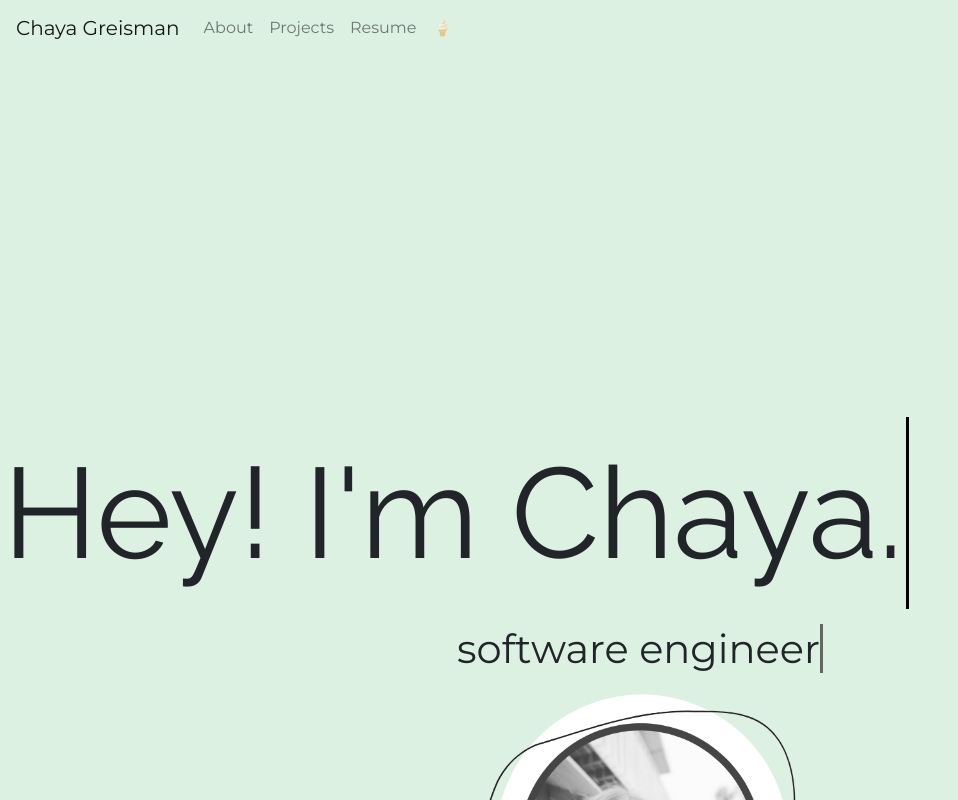
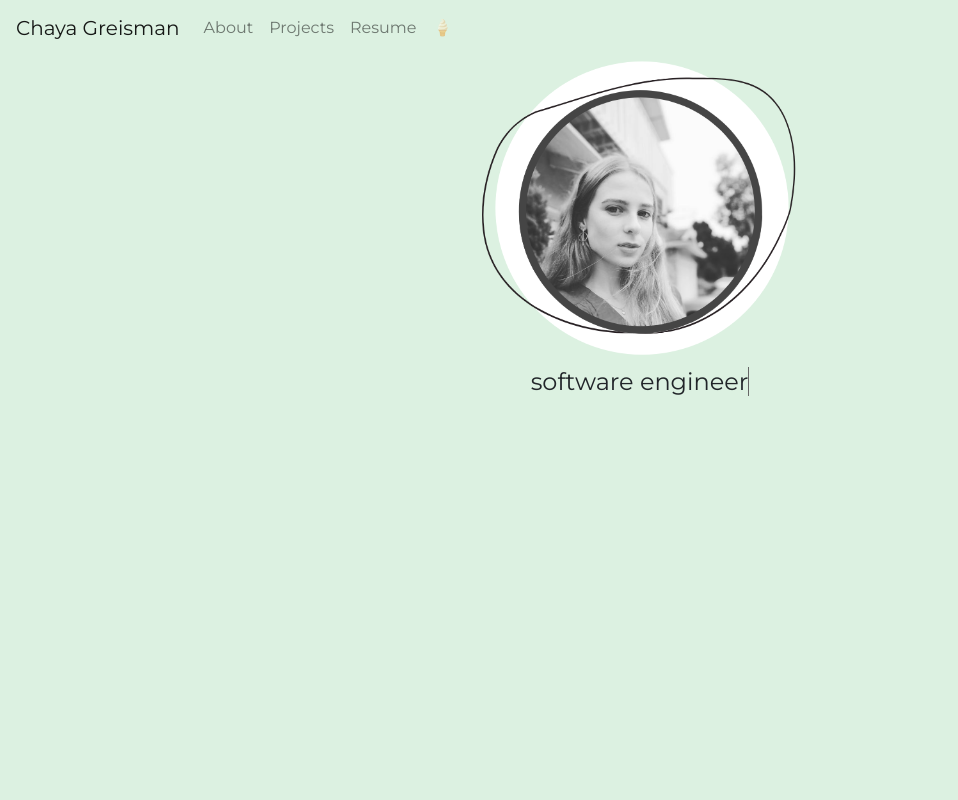
Before and after one commit to ChayaGreisman/personal-site, a React (Create React App) app: page /about in a window 1280 px wide. Shown: the top 800 px of the page, without its empty margins (0-958 px from the left). Built offline with nearby package versions, Linux system fonts and the light colour scheme.

Commit message:
routing, broke up components

```diff
--- a/src/App.css
+++ b/src/App.css
@@ -139,6 +139,7 @@ div.fade.in.modal {
 
 .typing{
   /* margin-top: 3.75em;  */
+  margin-bottom: 0;
   font-family: Raleway;
   font-size: 10vw;
   border-right: solid 3px rgb(0, 0, 0);
--- a/src/App.js
+++ b/src/App.js
@@ -1,8 +1,10 @@
 import React from 'react';
 import { BrowserRouter as Router, Route, Switch } from 'react-router-dom';
 import './App.css';
+import NavBar from './components/Nav';
 import IceCreamModal from './components/IceCreamModal';
-import NavBar from './components/Nav';
+import HomeContainer from './containers/HomeContainer';
+import AboutContainer from './containers/AboutContainer';
 
 
 function App() {
@@ -11,100 +13,24 @@ function App() {
   const handleClose = () => setShow(false);
   const handleShow = () => setShow(true);
 
-  var TxtRotate = function(el, toRotate, period) {
-    this.toRotate = toRotate;
-    this.el = el;
-    this.loopNum = 0;
-    this.period = parseInt(period, 10) || 2000;
-    this.txt = '';
-    this.tick();
-    this.isDeleting = false;
-  };
-
-  TxtRotate.prototype.tick = function() {
-    var i = this.loopNum % this.toRotate.length;
-    var fullTxt = this.toRotate[i];
-
-    if (this.isDeleting) {
-      this.txt = fullTxt.substring(0, this.txt.length - 1);
-    } else {
-      this.txt = fullTxt.substring(0, this.txt.length + 1);
-    }
-
-    this.el.innerHTML = '<span class="wrap">'+this.txt+'</span>';
-
-    var that = this;
-    var delta = 300 - Math.random() * 100;
-
-    if (this.isDeleting) { delta /= 2; }
-
-    if (!this.isDeleting && this.txt === fullTxt) {
-      delta = this.period;
-      this.isDeleting = true;
-    } else if (this.isDeleting && this.txt === '') {
-      this.isDeleting = false;
-      this.loopNum++;
-      delta = 500;
-    }
-
-    setTimeout(function() {
-      that.tick();
-    }, delta);
-  };
-
-  window.onload = function() {
-    var elements = document.getElementsByClassName('txt-rotate');
-    for (var i=0; i<elements.length; i++) {
-      var toRotate = elements[i].getAttribute('data-rotate');
-      var period = elements[i].getAttribute('data-period');
-      if (toRotate) {
-        new TxtRotate(elements[i], JSON.parse(toRotate), period);
-      }
-    }
-    // INJECT CSS
-    var css = document.createElement("style");
-    css.type = "text/css";
-    css.innerHTML = ".txt-rotate > .wrap { border-right: 0.08em solid #666 }";
-    document.body.appendChild(css);
-  };
-
   return (
     <div className="App">
+
       <IceCreamModal show={show} handleClose={handleClose}/>
-      <NavBar handleShow={handleShow}/>
-      <p style={{marginTop: window.screen.height - (window.screen.height/2.6)}} className="typing">Hey! I'm Chaya.</p>
-      <h1>
-        <span
-          className="txt-rotate"
-          data-period="2000"
-          data-rotate='[ "software engineer", "knowledge junkie", "self taught gymnast", "ice cream enthusiast", "creator" ]'>
-        </span>
-      </h1>
-
-
-      <div id='about'>
-          <img src="./mepic2.png" alt="chaya-greisman" className="chaya-greisman-pic"/>
-
-      </div>
+      <Router>
+        <React.Fragment>
+          {/* <NavBar handleShow={handleShow}/> */}
+          <Route render={routerProps=><NavBar handleShow={handleShow} {...routerProps}  />}/>
+        <Switch>
+          {/* <Route exact  path ='/rooms/:id' render={routerProps=><RoomPage {...routerProps} rooms={this.state.rooms} currentUser={this.state.currentUser} handleDeleteRoom={this.handleDeleteRoom} handleNewRoomPhoto={this.handleNewRoomPhoto}/>}/>  */}
+          <Route exact path="/" component= {HomeContainer} />
+          <Route exact path="/about" component= {AboutContainer} />
+          {/* <Route exact path="/projects" component= {ProjectsContainer} /> */}
+        </Switch>
+        </React.Fragment>
+      </Router>
     </div>
   );
-
-
-
-//   return (
-//     <Router>
-//     <React.Fragment>
-//     <Switch>
-//       <Route exact  path ='/rooms/:id' render={routerProps=><RoomPage {...routerProps} rooms={this.state.rooms} currentUser={this.state.currentUser} handleDeleteRoom={this.handleDeleteRoom} handleNewRoomPhoto={this.handleNewRoomPhoto}/>}/>
-//       <Route exact path="/" component= {Home} />
-//       <Route exact path="/login" component= {Login} />
-//       <Route exact path="/:id" component= {DashboardContainer} />
-//     </Switch>
-//     </React.Fragment>
-//   </Router>
-// );
-
-
 }
 
 export default App;
--- /dev/null
+++ b/src/components/MainTypingText.js
@@ -0,0 +1,9 @@
+import React from 'react';
+
+function MainTypingText(){
+  return (
+    <p style={{marginTop: window.screen.height - (window.screen.height/2.6)}} className="typing">Hey! I'm Chaya.</p>
+  );
+}
+
+export default MainTypingText;
--- a/src/components/Nav.js
+++ b/src/components/Nav.js
@@ -2,14 +2,17 @@ import React from 'react';
 import {Navbar, Nav} from 'react-bootstrap';
 
 
+
 function NavBar(props){
+
+
   return (
     <Navbar fixed='top' style={{width: '100%'}} collapseOnSelect expand="lg" >
-        <Navbar.Brand href="#home">Chaya Greisman</Navbar.Brand>
+        <Navbar.Brand onClick={()=>props.history.push('/')}>Chaya Greisman</Navbar.Brand>
         <Navbar.Toggle aria-controls="responsive-navbar-nav" />
         <Navbar.Collapse id="responsive-navbar-nav">
             <Nav className="mr-auto">
-                <Nav.Link href="#about">About</Nav.Link>
+                <Nav.Link onClick={()=>props.history.push('/about')}>About</Nav.Link>
                 <Nav.Link href="#projects">Projects</Nav.Link>
                 <Nav.Link href="#resume">Resume</Nav.Link>
                 <Nav.Link onClick={props.handleShow}>🍦</Nav.Link>
--- /dev/null
+++ b/src/components/SmallTypingText.js
@@ -0,0 +1,74 @@
+import React from 'react';
+
+function SmallTypingText(){
+
+    var TxtRotate = function(el, toRotate, period) {
+        this.toRotate = toRotate;
+        this.el = el;
+        this.loopNum = 0;
+        this.period = parseInt(period, 10) || 2000;
+        this.txt = '';
+        this.tick();
+        this.isDeleting = false;
+    };
+
+    TxtRotate.prototype.tick = function() {
+    var i = this.loopNum % this.toRotate.length;
+    var fullTxt = this.toRotate[i];
+
+    if (this.isDeleting) {
+        this.txt = fullTxt.substring(0, this.txt.length - 1);
+    } else {
+        this.txt = fullTxt.substring(0, this.txt.length + 1);
+    }
+
+    this.el.innerHTML = '<span class="wrap">'+this.txt+'</span>';
+
+    var that = this;
+    var delta = 300 - Math.random() * 100;
+
+    if (this.isDeleting) { delta /= 2; }
+
+    if (!this.isDeleting && this.txt === fullTxt) {
+        delta = this.period;
+        this.isDeleting = true;
+    } else if (this.isDeleting && this.txt === '') {
+        this.isDeleting = false;
+        this.loopNum++;
+        delta = 500;
+    }
+
+    setTimeout(function() {
+        that.tick();
+    }, delta);
+    };
+
+    window.onload = function() {
+    var elements = document.getElementsByClassName('txt-rotate');
+    for (var i=0; i<elements.length; i++) {
+        var toRotate = elements[i].getAttribute('data-rotate');
+        var period = elements[i].getAttribute('data-period');
+        if (toRotate) {
+        new TxtRotate(elements[i], JSON.parse(toRotate), period);
+        }
+    }
+    // INJECT CSS
+    var css = document.createElement("style");
+    css.type = "text/css";
+    css.innerHTML = ".txt-rotate > .wrap { border-right: 0.08em solid #666 }";
+    document.body.appendChild(css);
+    };
+
+
+  return (
+      <h4>
+        <span
+          className="txt-rotate"
+          data-period="2000"
+          data-rotate='[ "software engineer", "knowledge junkie", "self taught gymnast", "ice cream enthusiast", "creator" ]'>
+        </span>
+      </h4>
+  );
+}
+
+export default SmallTypingText;
--- /dev/null
+++ b/src/containers/AboutContainer.js
@@ -0,0 +1,13 @@
+import React from 'react';
+import SmallTypingText from '../components/SmallTypingText';
+
+function AboutContainer(){
+  return (
+    <React.Fragment>
+        <img src="./mepic2.png" alt="chaya-greisman" className="chaya-greisman-pic"/>
+        <SmallTypingText/>
+    </React.Fragment>
+  );
+}
+
+export default AboutContainer;
--- /dev/null
+++ b/src/containers/HomeContainer.js
@@ -0,0 +1,12 @@
+import React from 'react';
+import MainTypingText from '../components/MainTypingText';
+
+
+
+function HomeContainer(){
+  return (
+    <MainTypingText/>
+  );
+}
+
+export default HomeContainer;
```
